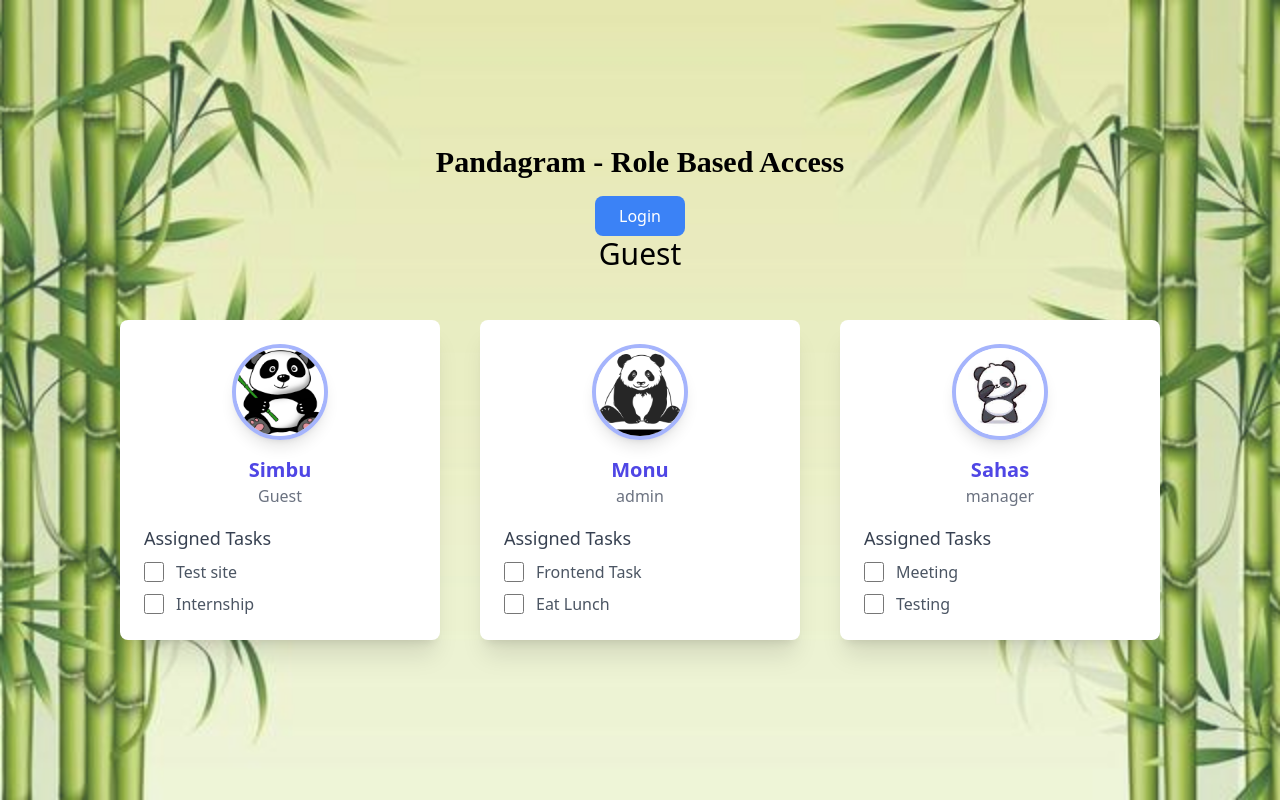
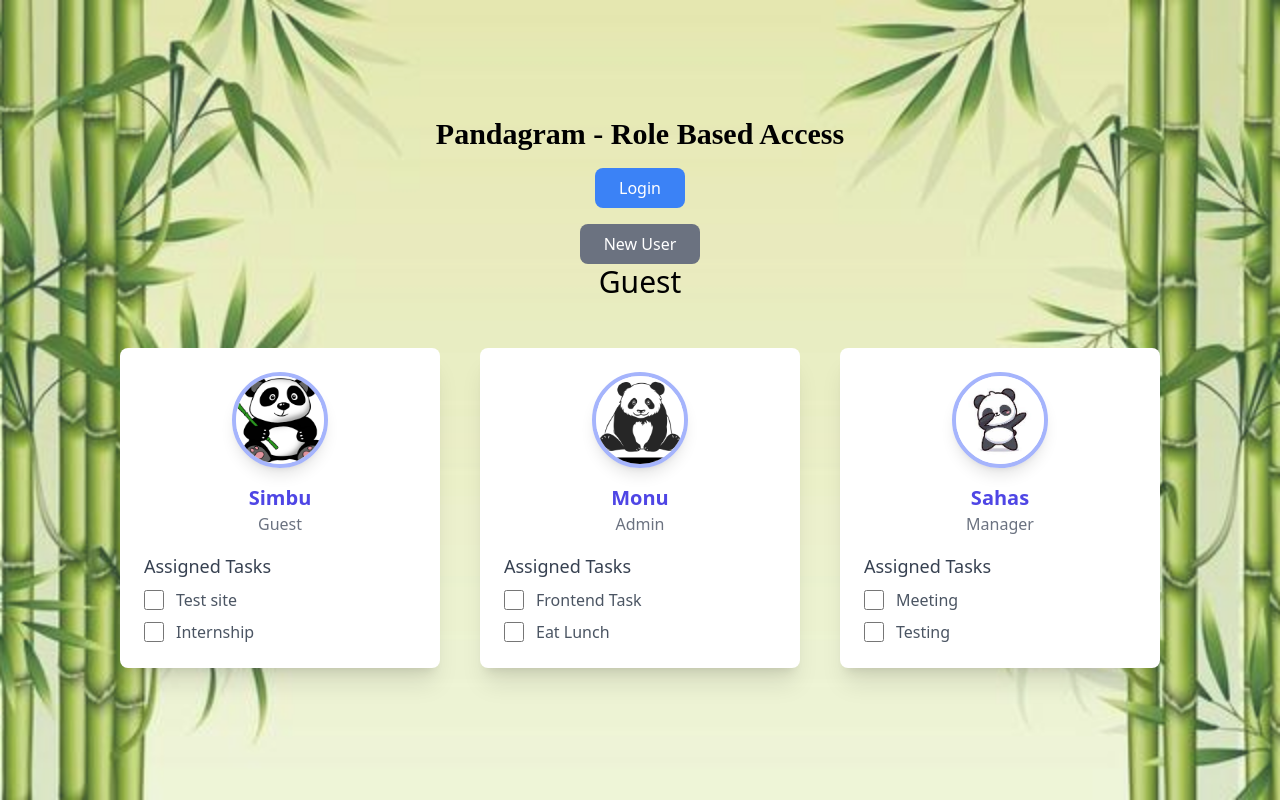
Before and after one commit to Monu2114/Role-Based-Access, a React (Vite) app in the folder frontend/: page / in a window 1280 px wide. Built offline with nearby package versions, Linux system fonts and the light colour scheme.

Commit message:
Add new User and

```diff
--- a/frontend/src/App.jsx
+++ b/frontend/src/App.jsx
@@ -1,13 +1,54 @@
 import { useState, useEffect } from "react";
 import Who from "./components/WhoAreYou";
 import User from "./components/User";
+import NewUser from "./components/NewUser";
 
 function App() {
   const [who, setWho] = useState(false);
   const [role, setRole] = useState("Guest");
+  const [newUserData, setNewUserData] = useState(null); // State for storing new user data
+  const [showForm, setShowForm] = useState(false); // State for showing/hiding the form
+  const [users, setUsers] = useState(() => {
+    // Retrieve users from local storage, or initialize with default users
+    const savedUsers = localStorage.getItem("users");
+    return savedUsers
+      ? JSON.parse(savedUsers)
+      : [
+          {
+            name: "Simbu",
+            role: "Guest",
+            tasks: ["Test site", "Internship"],
+          },
+          {
+            name: "Monu",
+            role: "Admin",
+            tasks: ["Frontend Task", "Eat Lunch"],
+          },
+          {
+            name: "Sahas",
+            role: "Manager",
+            tasks: ["Meeting", "Testing"],
+          },
+        ];
+  });
+  const handleAddUser = (userData) => {
+    setUsers((prevUsers) => [...prevUsers, userData]);
+    setShowForm(false);
+    setIsLoggedIn(true); // Mark the user as logged in
+
+    setWho(false);
+    // Hide the form
+  };
+
   useEffect(() => {
-    console.log(`Role updated in App: ${role}`);
-  }, [role]);
+    // Update local storage whenever users change
+    localStorage.setItem("users", JSON.stringify(users));
+  }, [users]);
+
+  const isAdmin = role === "Admin";
+  const isManager = role === "Manager";
+  const isGuest = role === "Guest";
+  const [isLoggedIn, setIsLoggedIn] = useState(false);
 
   return (
     <>
@@ -18,42 +59,49 @@ function App() {
       >
         {/* Overlaying content */}
         <div className="absolute inset-0 bg-slate-200 bg-opacity-20 h-screen flex flex-col items-center justify-center">
-          <div className="font-cursive font-bold">
-            <h1 className="text-3xl">Pandagram - Role Based Access</h1>
-          </div>
+          <h1 className="font-cursive font-bold text-3xl">
+            Pandagram - Role Based Access
+          </h1>
 
+          {!isLoggedIn && (
+            <button
+              onClick={() => setWho(!who)}
+              className="mt-4 px-6 py-2 bg-blue-500 text-white rounded-lg"
+            >
+              Login
+            </button>
+          )}
           <button
-            onClick={() => setWho(!who)}
-            className="mt-4 px-6 py-2 bg-blue-500 text-white rounded-lg"
+            className={`mt-4 px-6 py-2 ${
+              isAdmin ? "bg-blue-500" : "bg-gray-500"
+            } text-white rounded-lg`}
+            onClick={() => setShowForm(true)}
+            disabled={!isAdmin} // Disable the button for non-admins
           >
-            Login
+            New User
           </button>
+          {showForm && <NewUser onAddUser={handleAddUser} />}
+
           <h1 className="text-3xl">{role}</h1>
 
           {/* Conditionally render the Who component as a popup */}
-          {who && <Who setRole={setRole} />}
+          {who && <Who setRole={setRole} setWho={setWho} />}
 
           {/* User Cards */}
           {!who && (
-            <div className="flex space-x-10 mt-8">
-              <User
-                image="guest.jpeg"
-                role="Guest"
-                tasks={["Test site", "Internship"]}
-                name="Simbu"
-              />
-              <User
-                image="admin.jpg"
-                role="admin"
-                tasks={["Frontend Task", "Eat Lunch"]}
-                name="Monu"
-              />
-              <User
-                image="manager.jpg"
-                role="manager"
-                tasks={["Meeting", "Testing"]}
-                name="Sahas"
-              />
+            <div className="flex space-x-10 mt-8 ">
+              {users.map((user, index) => {
+                console.log(`Index: ${index}, User:`, user); // Log the index and user details
+                return (
+                  <User
+                    key={index}
+                    image={user.role}
+                    role={user.role}
+                    tasks={user.tasks}
+                    name={user.name}
+                  />
+                );
+              })}
             </div>
           )}
         </div>
--- a/frontend/src/components/Card.jsx
+++ b/frontend/src/components/Card.jsx
@@ -5,6 +5,7 @@ export default function Card(card) {
       className="h-28 bg-indigo-50 rounded-lg"
       onClick={() => {
         card.setRole(card.role);
+        card.setWho(false);
         console.log(` ${card.role} card clicked`); // Debug log
       }}
     >
--- /dev/null
+++ b/frontend/src/components/NewUser.jsx
@@ -0,0 +1,63 @@
+import { useState } from "react";
+
+export default function NewUser({ onAddUser }) {
+  const [name, setName] = useState("");
+  const [role, setRole] = useState("Guest");
+  const [tasks, setTasks] = useState("");
+
+  const handleSubmit = (e) => {
+    e.preventDefault();
+    const userData = {
+      name,
+      role,
+      tasks: tasks.split(",").map((task) => task.trim()), // Convert tasks string to an array
+    };
+    onAddUser(userData); // Send data back to parent
+  };
+
+  return (
+    <div className="bg-white p-6 rounded-lg shadow-lg">
+      <h2 className="text-xl font-bold mb-4">Add New User</h2>
+      <form onSubmit={handleSubmit}>
+        <label className="block mb-2">
+          Name:
+          <input
+            type="text"
+            value={name}
+            onChange={(e) => setName(e.target.value)}
+            className="w-full p-2 border rounded"
+            required
+          />
+        </label>
+        <label className="block mb-2">
+          Role:
+          <select
+            value={role}
+            onChange={(e) => setRole(e.target.value)}
+            className="w-full p-2 border rounded"
+          >
+            <option value="Admin">Admin</option>
+            <option value="Manager">Manager</option>
+            <option value="Guest">Guest</option>
+          </select>
+        </label>
+        <label className="block mb-2">
+          Tasks (comma-separated):
+          <input
+            type="text"
+            value={tasks}
+            onChange={(e) => setTasks(e.target.value)}
+            className="w-full p-2 border rounded"
+            required
+          />
+        </label>
+        <button
+          type="submit"
+          className="px-4 py-2 bg-green-500 text-white rounded mt-4"
+        >
+          Submit
+        </button>
+      </form>
+    </div>
+  );
+}
--- a/frontend/src/components/User.jsx
+++ b/frontend/src/components/User.jsx
@@ -5,7 +5,7 @@ export default function User(user) {
         {/* Image and Name Section */}
         <div className="flex justify-center items-center mb-4">
           <img
-            src={user.image}
+            src={`${user.role}.jpg`}
             className="w-24 h-24 rounded-full shadow-lg border-4 border-indigo-300"
             alt="user-pic"
           />
--- a/frontend/src/components/WhoAreYou.jsx
+++ b/frontend/src/components/WhoAreYou.jsx
@@ -1,5 +1,5 @@
 import Card from "./Card";
-export default function Who({ setRole }) {
+export default function Who({ setRole, setWho }) {
   return (
     <div className="flex flex-col  bg-white mx-2 px-6 rounded-lg w-1/3 h-80 font-cursive p-6 shadow-xl space-y-4 px-2	">
       {/* Header */}
@@ -14,9 +14,24 @@ export default function Who({ setRole }) {
 
       {/* Cards Section */}
       <div className="flex justify-center gap-x-6">
-        <Card role="Admin" setRole={setRole} image="admin.jpg" />
-        <Card role="Manager" setRole={setRole} image="manager.jpg" />
-        <Card role="Guest" setRole={setRole} image="guest.jpeg" />
+        <Card
+          role="Admin"
+          setRole={setRole}
+          setWho={setWho}
+          image="Admin.jpg"
+        />
+        <Card
+          role="Manager"
+          setRole={setRole}
+          setWho={setWho}
+          image="Manager.jpg"
+        />
+        <Card
+          role="Guest"
+          setRole={setRole}
+          setWho={setWho}
+          image="Guest.jpg"
+        />
       </div>
     </div>
   );
```
Also changed, not shown: frontend/public/Guest.jpg (renamed from frontend/public/guest.jpeg).
